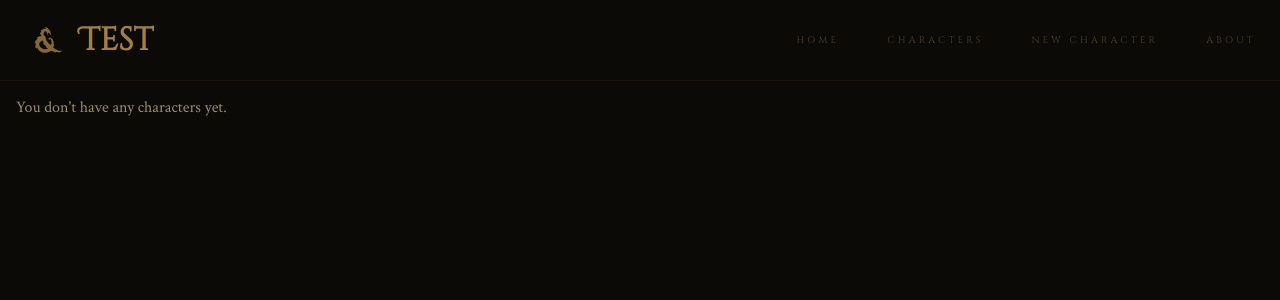
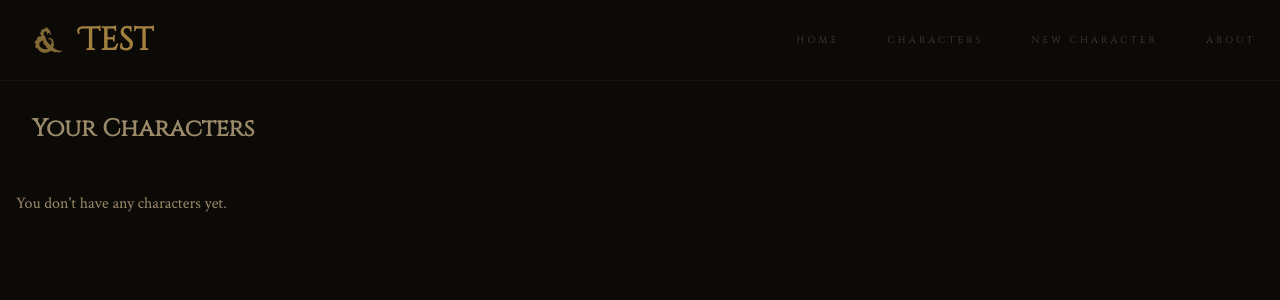
Before and after one commit to iremstalbrand/react-dnd-tracker, a React (Vite) app: page /characters in a window 1280 px wide. Shown: the top 300 px of the page. Built offline with nearby package versions, Linux system fonts and the light colour scheme.

Commit message:
feat: add navigation after submit, handle edit button, fix character list layout

```diff
--- a/src/components/CharacterCard/CharacterCard.jsx
+++ b/src/components/CharacterCard/CharacterCard.jsx
@@ -1,9 +1,16 @@
 import "./CharacterCard.css";
+import { useNavigate } from "react-router";
 export default function CharacterCard({
   character,
   deleteCharacter,
   editCharacter,
 }) {
+  const navigate = useNavigate();
+
+  function handleEdit() {
+    editCharacter(character);
+    navigate("/create");
+  }
   return (
     <section className="character-card">
       <div className="card-header">
@@ -57,7 +64,7 @@ export default function CharacterCard({
         </div>
       </div>
       <div className="card-buttons">
-        <button onClick={() => editCharacter(character)}>Edit</button>
+        <button onClick={handleEdit}>Edit</button>
         <button onClick={() => deleteCharacter(character.id)}>Delete</button>
       </div>
     </section>
--- a/src/components/CharacterForm/CharacterForm.jsx
+++ b/src/components/CharacterForm/CharacterForm.jsx
@@ -109,7 +109,13 @@ export default function CharacterForm({
 
   //spells
   const spellOptions = spells.slice(0, 20).map((spell) => (
-    <span key={spell.index} onClick={() => toggleSpell(spell.name)}>
+    <span
+      key={spell.index}
+      onClick={() => toggleSpell(spell.name)}
+      className={
+        characterForm.characterSpells.includes(spell.name) ? "selected" : ""
+      }
+    >
       {spell.name}
     </span>
   ));
--- a/src/components/CharacterList/CharacterList.jsx
+++ b/src/components/CharacterList/CharacterList.jsx
@@ -6,7 +6,9 @@ export default function CharacterList({
   editCharacter,
 }) {
   return (
-    <section className="character-list">
+    <section>
+      <h2>Your Characters</h2>
+      <div className="character-list">
         {characters.length > 0 ? (
           characters.map((character) => (
             <section key={character.id}>
@@ -21,6 +23,7 @@ export default function CharacterList({
         ) : (
           <p>You don't have any characters yet.</p>
         )}
+      </div>
     </section>
   );
 }
```
Lines whose indentation alone changed are shown as unchanged.
